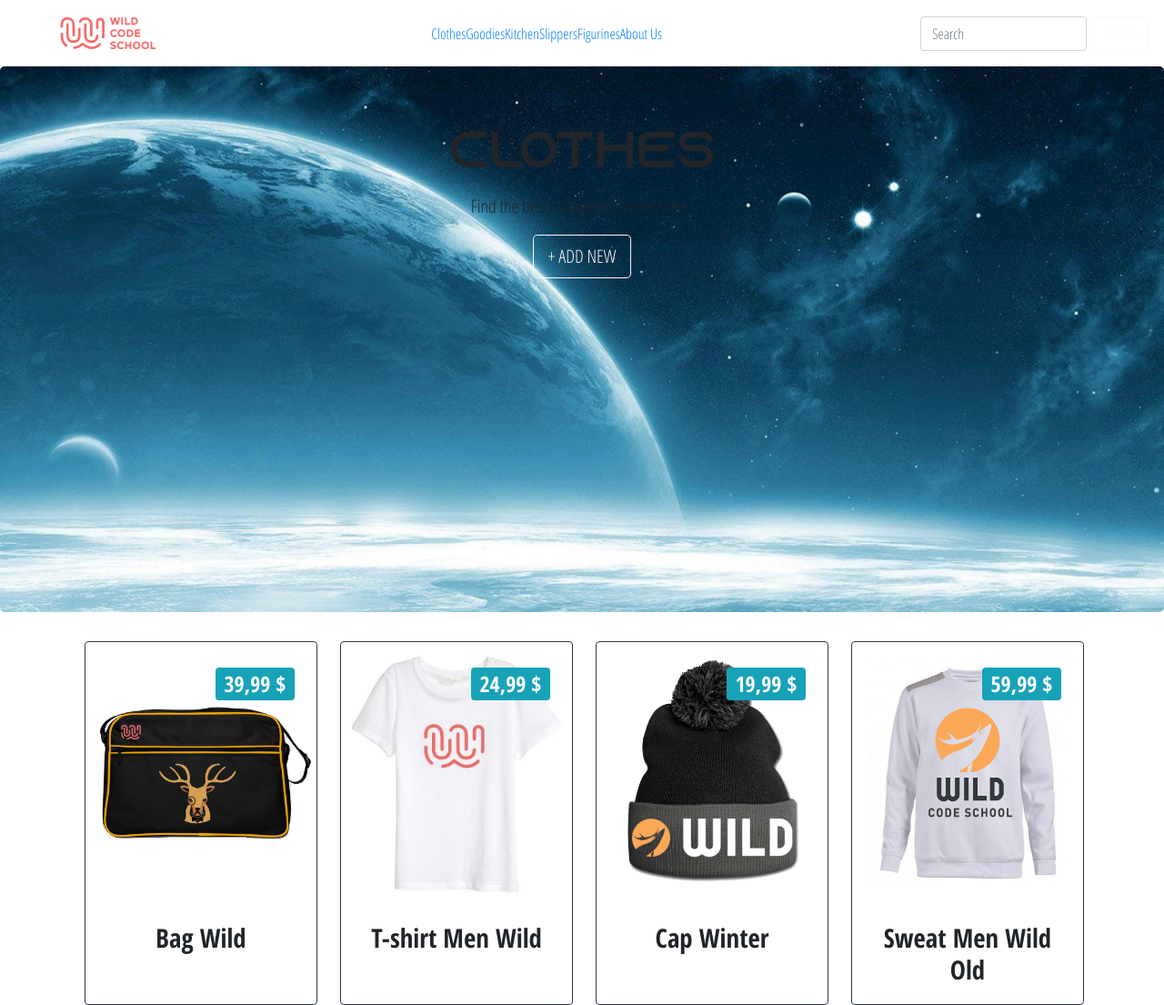
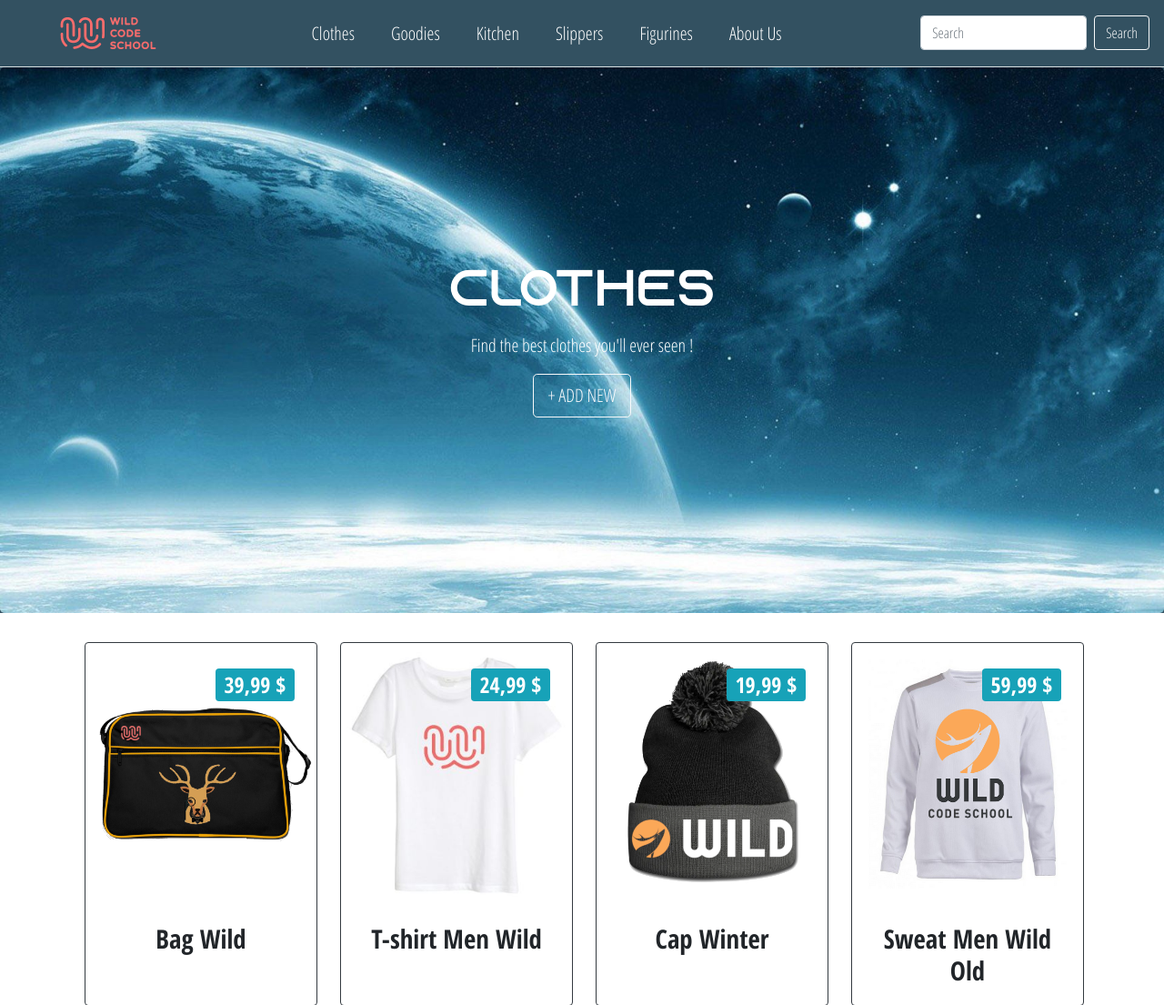
Before and after one commit to WildCodeSchool/orleans-0219-php-wildbazar5, a PHP site: page /clothes.html in a window 1280 px wide. Shown: the top 1105 px of the page at 91% size. Run offline with PHP 8.4, Linux system fonts and the light colour scheme.

Commit message:
fix de mes id

```diff
--- a/assets/style.css
+++ b/assets/style.css
@@ -51,24 +51,24 @@ p {
 }
 
 /*------NAV-----*/
-#navbar {
+#nawalNavbar {
     background-color: #335161;
 }
 
-#navbar .navbar {
+#nawalNavbar .navbar {
     border-bottom: 1px solid rgba(255, 255, 255, 0.82);
 }
 
-#navbar .navbar-brand {
+#nawalNavbar .navbar-brand {
     font-family: azonix;
 }
 
-#navbar a {
+#nawalNavbar a {
     color: white;
     font-size: 1.3rem;
 }
 
-#navbar .link-1 {
+#nawalNavbar .link-1 {
     transition: 0.3s ease;
     /* background: #3fa46a; */
     color: #ffffff;
@@ -81,13 +81,13 @@ p {
     line-height: 3.2rem;
 }
 
-#navbar .link-1:hover {
+#nawalNavbar .link-1:hover {
     border-top: 2px solid #ffffff;
     border-bottom: 2px solid #ffffff;
     padding: 1px 0;
 }
 
-#navbar .jumbotron {
+#nawalNavbar .jumbotron {
     background-color: #005D8E;
     color: white;
     display: flex;
@@ -455,11 +455,9 @@ footer ul {
     margin-left: 40px;
 }
 
-<<<<<<< HEAD
 footer li {
     margin-top: -0.25rem;
 }
-=======
 footer li
 {
     margin-top: -0.25rem;
@@ -470,5 +468,3 @@ footer li
         align-items: center;
 
 }
-
->>>>>>> kitchen
--- a/index.html
+++ b/index.html
@@ -16,7 +16,7 @@
 
 <body>
     <div class="container-fluid p-0">
-        <header id="navbar">
+        <header id="nawalNavbar">
             <nav class="navbar navbar-expand-lg">
                 <a class="navbar-brand ml-5" href="index.html">
                     <img src="assets/img/logo/logo-rouge-fond-transparent.png" class="d-inline-block align-top" alt="logo de la wild code school" /></a>
```
